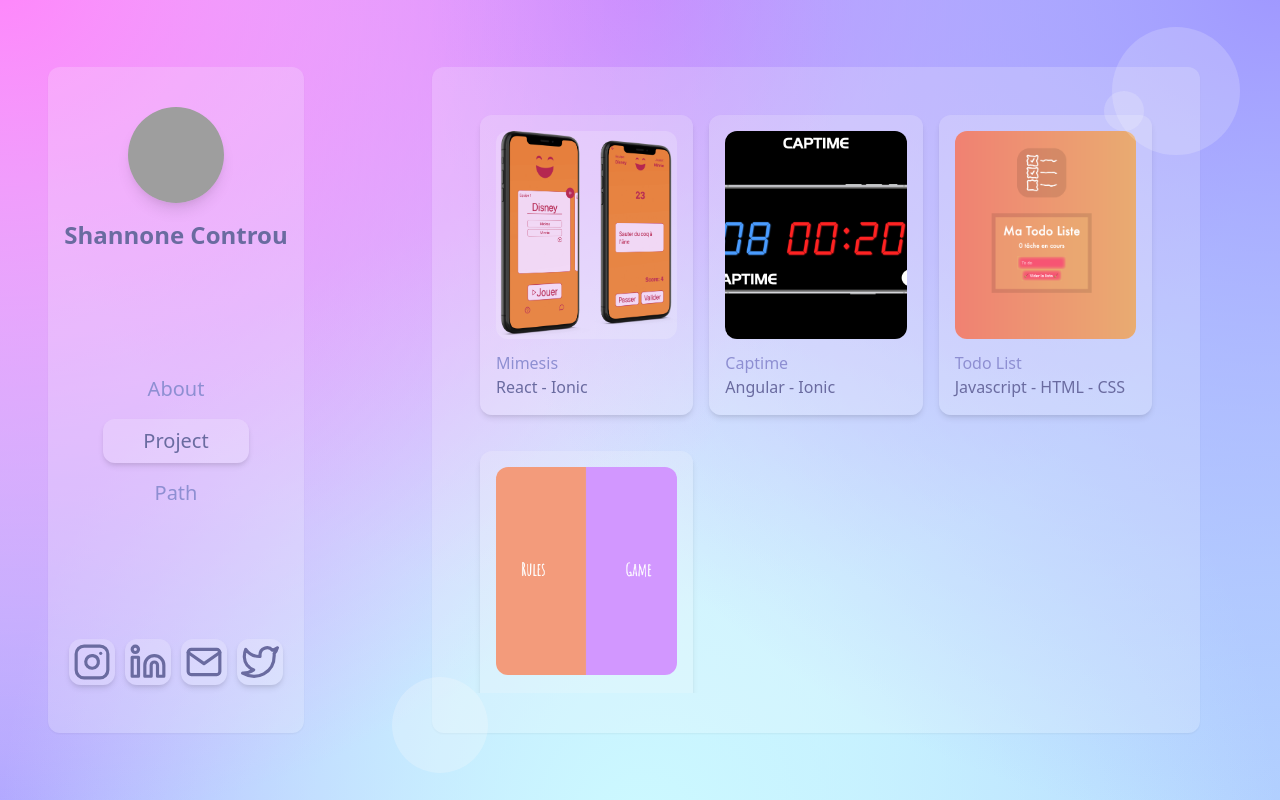
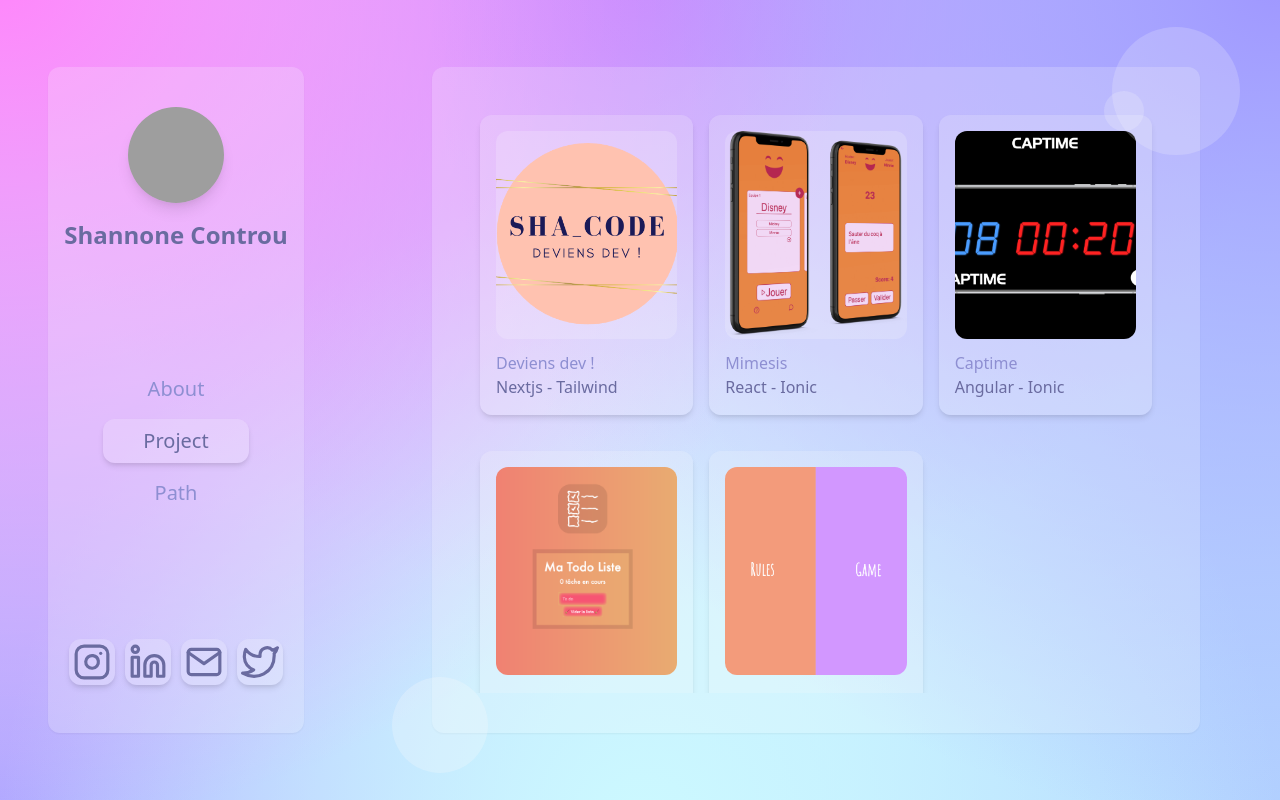
Before and after one commit to Sha-code/portfolio-v2, a Next.js app: page /project in a window 1280 px wide. Built offline with nearby package versions, Linux system fonts and the light colour scheme; grey boxes are pictures that could not be loaded.

Commit message:
feat: add project deviens-dev

```diff
--- a/pages/project.js
+++ b/pages/project.js
@@ -2,6 +2,13 @@ import ProjectCard from "../src/components/CardProject";
 
 const Project = () => {
     const projects = [
+        {
+            id: 5,
+            title: "Deviens dev !",
+            src: "/img/logo-sha-code.png",
+            technology: "Nextjs - Tailwind",
+            link: "https://shacode.fr/",
+        },
         {
             id: 4,
             title: "Mimesis",
```
Also changed, not shown: public/img/logo-sha-code.png (added).
